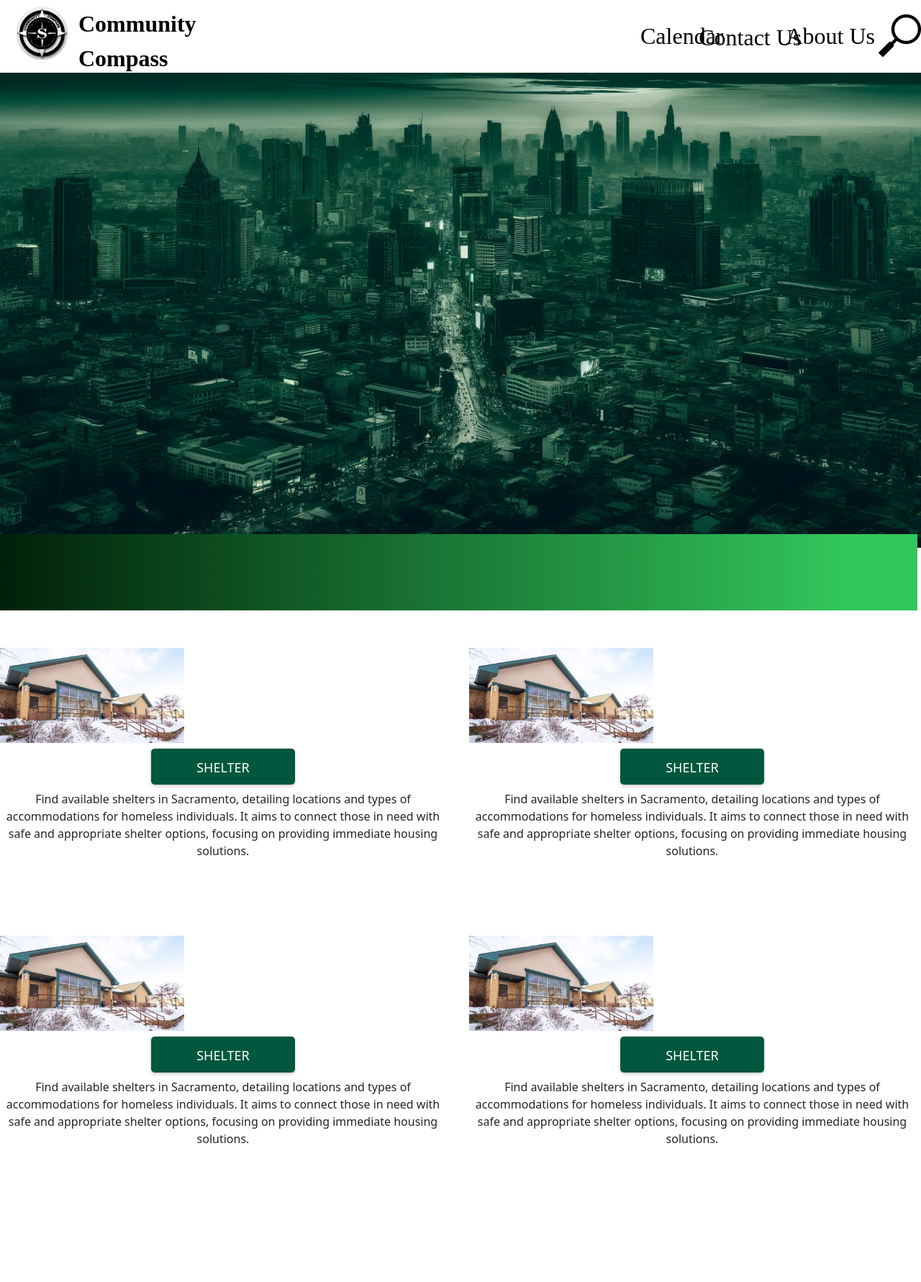
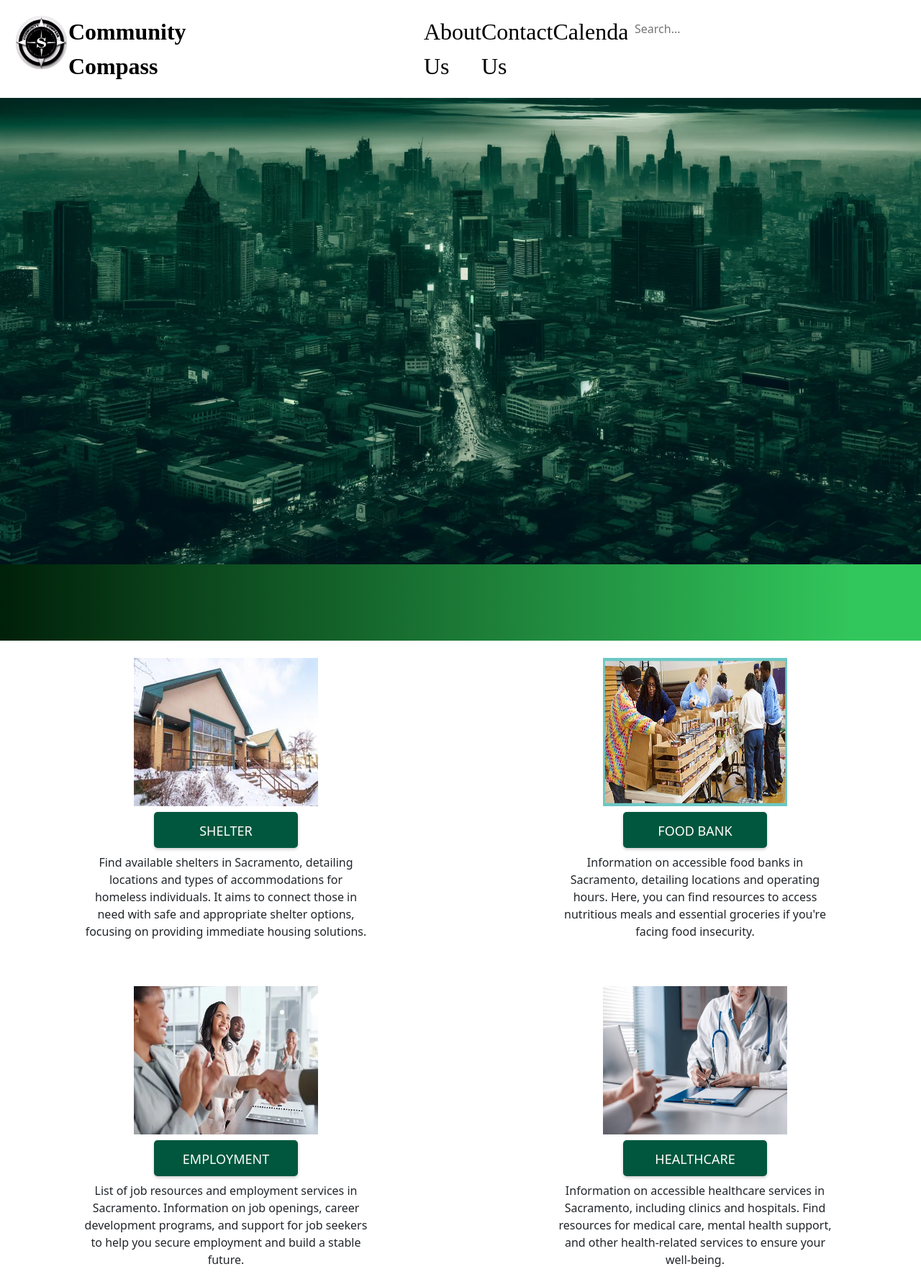
Before and after one commit to niv-reddy/CommunityCompass, a plain HTML site: page index.html in a window 1280 px wide. Shown: the top 1781 px of the page at 72% size. Drawn offline with nearby package versions, Linux system fonts and the light colour scheme.

Commit message:
updated homepage

```diff
--- a/index.html
+++ b/index.html
@@ -6,33 +6,25 @@
   crossorigin="anonymous"
 />
 <script src="https://ajax.googleapis.com/ajax/libs/jquery/3.7.1/jquery.min.js"></script>
-<!-- Main Page Container -->
+
+<!-- Banner Section -->
+<header style="background-color: white">
   <div
-  class="MainPage"
-  style="width: 100%; height: 100%; position: relative; background: #d8d2b8"
+    class="header-container"
+    style="display: flex; justify-content: space-between; padding: 20px"
   >
-  <!-- Banner Section -->
+    <div class="header-column">
+      <img
+        class="CcEmbelm"
+        style="width: 75px; height: 77.66px; flex: 1"
+        src="img/SCCLogo.PNG"
+      />
+    </div>
+
     <div
-    class="Banner"
-    style="background-color: white; width: 100%; height: 100px"
-  >
-    <div class="container">
-      <div
-        class="CcLogo"
+      class="header-column"
       style="
-          width: 278px;
-          height: 84px;
-          left: 21px;
-          top: 7px;
-          position: absolute;
-        "
-      >
-        <div
-          class="CommunityCompass"
-          style="
-            left: 88px;
-            top: 2px;
-            position: absolute;
+        flex: 8;
         color: black;
         font-size: 32px;
         font-family: 'Koh Santepheap';
@@ -42,37 +34,12 @@
     >
       Community<br />Compass
     </div>
-        <img
-          class="CcEmbelm"
-          style="
-            width: 75px;
-            height: 77.66px;
-            left: 0px;
-            top: 0px;
-            position: absolute;
-          "
-          src="img/SCCLogo.PNG"
-        />
-      </div>
-      <img
-        class="Search"
-        style="
-          width: 59px;
-          height: 59px;
-          right: 0%;
-          top: 20px;
-          position: absolute;
-          transform-origin: 0 0;
-        "
-        src="img/Search.png"
-      />
+
     <div
-        class="AboutUsButton"
+      class="header-column"
       onclick="window.location.href='AboutUs.html'"
       style="
-          right: 5%;
-          top: 26px;
-          position: absolute;
+        flex: 1;
         color: black;
         font-size: 32px;
         font-family: 'Kulim Park';
@@ -83,14 +50,10 @@
       About Us
     </div>
     <div
-        class="ContactUsButton"
+      class="header-column"
       onclick="window.location.href='contact.html'"
       style="
-          width: 168px;
-          height: 33px;
-          right: 11%;
-          top: 28px;
-          position: absolute;
+        flex: 1;
         color: black;
         font-size: 32px;
         font-family: 'Kulim Park';
@@ -101,14 +64,10 @@
       Contact Us
     </div>
     <div
-        class="ContactUsButton"
+      class="header-column"
       onclick="window.location.href='calendar.html'"
       style="
-          width: 134px;
-          height: 34px;
-          right: 20%;
-          top: 26px;
-          position: absolute;
+        flex: 1;
         color: black;
         font-size: 32px;
         font-family: 'Kulim Park';
@@ -118,35 +77,77 @@
     >
       Calendar
     </div>
+    <div class="header-column" style="flex: 1; z-index: 1050">
+      <div class="row">
+        <input
+          type="text"
+          id="input-box"
+          placeholder="Search..."
+          autocomplete="off"
+          style="
+            height: 40px;
+            width: 400px;
+            padding: 0 10px;
+            font-size: 16px;
+            border: none;
+          "
+        />
+      </div>
+      <div
+        class="result-box"
+        style="
+          z-index: 1050;
+          max-height: 200px;
+          overflow-y: auto;
+          background-color: #fff;
+          padding: 10px;
+        "
+      >
+        <style>
+          .result-box ul {
+            border-top: 1px solid #ffff;
+            padding: 10px;
+            margin: 0;
+            list-style-type: none;
+          }
+        </style>
       </div>
     </div>
-  <div class="container">
+  </div>
+</header>
+<div class="bannerSection">
   <img
     class="MainPageImg"
-      style="
-        width: 100%;
-        height: 660px;
-        left: 0px;
-        top: 101px;
-        position: absolute;
-      "
+    style="width: 100%; height: 81vh"
     src="img/SacBackrgound2.webp"
   />
 </div>
 
+<!-- Visual Divider -->
 <div
-    class="container"
-    style="display: flex; align-items: center; justify-content: center"
-  >
-    <div class="row" style="position: absolute; top: 900px">
-      <div class="col-md-6" style="padding-right: 20px; position: relative">
+  class="Divider"
+  style="
+    width: 100%;
+    height: 106px;
+    background: linear-gradient(
+      90deg,
+      #002009 0%,
+      #105624 30%,
+      #228f41 62%,
+      #32c75c 93%
+    );
+  "
+></div>
+
+<div class="row" style="padding: 3vh 0">
+  <div class="col-md-6" style="padding: 0 10vw">
     <img
       src="img/Shelter.jpg"
       style="
         width: 20vw; /* Adjusted to use full column width */
-            height: auto;
+        height: 206px;
         display: block; /* Ensures no extra space on sides */
-            margin-bottom: 8px; /* Space between image and button */
+        margin: 0 auto 8px auto; /* Centers the image and adds space below */
       "
     />
     <button
@@ -167,6 +168,7 @@
         margin: 0 auto; /* Centers the button horizontally */
         margin-bottom: 8px; /* Space between button and paragraph */
       "
+      onclick="window.location.href='Shelter.html'"
     >
       SHELTER
     </button>
@@ -176,20 +178,20 @@
         width: 100%; /* Full width to align text properly */
       "
     >
-          Find available shelters in Sacramento, detailing locations and types
-          of accommodations for homeless individuals. It aims to connect those
-          in need with safe and appropriate shelter options, focusing on
-          providing immediate housing solutions.
+      Find available shelters in Sacramento, detailing locations and types of
+      accommodations for homeless individuals. It aims to connect those in need
+      with safe and appropriate shelter options, focusing on providing immediate
+      housing solutions.
     </p>
   </div>
-      <div class="col-md-6" style="padding-right: 20px; position: relative">
+  <div class="col-md-6" style="padding: 0 10vw">
     <img
-          src="img/Shelter.jpg"
+      src="img/Food Bank.jpg"
       style="
         width: 20vw; /* Adjusted to use full column width */
-            height: auto;
+        height: 206px;
         display: block; /* Ensures no extra space on sides */
-            margin-bottom: 8px; /* Space between image and button */
+        margin: 0 auto 8px auto; /* Centers the image and adds space below */
       "
     />
     <button
@@ -210,8 +212,9 @@
         margin: 0 auto; /* Centers the button horizontally */
         margin-bottom: 8px; /* Space between button and paragraph */
       "
+      onclick="window.location.href='FoodBank.html'"
     >
-          SHELTER
+      FOOD BANK
     </button>
     <p
       style="
@@ -219,28 +222,22 @@
         width: 100%; /* Full width to align text properly */
       "
     >
-          Find available shelters in Sacramento, detailing locations and types
-          of accommodations for homeless individuals. It aims to connect those
-          in need with safe and appropriate shelter options, focusing on
-          providing immediate housing solutions.
+      Information on accessible food banks in Sacramento, detailing locations
+      and operating hours. Here, you can find resources to access nutritious
+      meals and essential groceries if you're facing food insecurity.
     </p>
   </div>
 </div>
-  </div>
 
-  <div
-    class="container"
-    style="display: flex; align-items: center; justify-content: center"
-  >
-    <div class="row" style="position: absolute; top: 1300px">
-      <div class="col-md-6" style="padding-right: 20px; position: relative">
+<div class="row" style="padding: 3vh 0">
+  <div class="col-md-6" style="padding: 0 10vw">
     <img
-          src="img/Shelter.jpg"
+      src="img/Employment.webp"
       style="
         width: 20vw; /* Adjusted to use full column width */
-            height: auto;
+        height: 206px;
         display: block; /* Ensures no extra space on sides */
-            margin-bottom: 8px; /* Space between image and button */
+        margin: 0 auto 8px auto; /* Centers the image and adds space below */
       "
     />
     <button
@@ -261,8 +258,9 @@
         margin: 0 auto; /* Centers the button horizontally */
         margin-bottom: 8px; /* Space between button and paragraph */
       "
+      onclick="window.location.href='Employment.html'"
     >
-          SHELTER
+      EMPLOYMENT
     </button>
     <p
       style="
@@ -270,20 +268,19 @@
         width: 100%; /* Full width to align text properly */
       "
     >
-          Find available shelters in Sacramento, detailing locations and types
-          of accommodations for homeless individuals. It aims to connect those
-          in need with safe and appropriate shelter options, focusing on
-          providing immediate housing solutions.
+      List of job resources and employment services in Sacramento. Information
+      on job openings, career development programs, and support for job seekers
+      to help you secure employment and build a stable future.
     </p>
   </div>
-      <div class="col-md-6" style="padding-right: 20px; position: relative">
+  <div class="col-md-6" style="padding: 0 10vw">
     <img
-          src="img/Shelter.jpg"
+      src="img/Health Care.jpg"
       style="
         width: 20vw; /* Adjusted to use full column width */
-            height: auto;
+        height: 206px;
         display: block; /* Ensures no extra space on sides */
-            margin-bottom: 8px; /* Space between image and button */
+        margin: 0 auto 8px auto; /* Centers the image and adds space below */
       "
     />
     <button
@@ -304,8 +301,9 @@
         margin: 0 auto; /* Centers the button horizontally */
         margin-bottom: 8px; /* Space between button and paragraph */
       "
+      onclick="window.location.href='HealthCare.html'"
     >
-          SHELTER
+      HEALTHCARE
     </button>
     <p
       style="
@@ -313,98 +311,70 @@
         width: 100%; /* Full width to align text properly */
       "
     >
-          Find available shelters in Sacramento, detailing locations and types
-          of accommodations for homeless individuals. It aims to connect those
-          in need with safe and appropriate shelter options, focusing on
-          providing immediate housing solutions.
+      Information on accessible healthcare services in Sacramento, including
+      clinics and hospitals. Find resources for medical care, mental health
+      support, and other health-related services to ensure your well-being.
     </p>
   </div>
 </div>
-  </div>
-
-  <!-- Visual Divider -->
-  <div
-    class="Divider"
-    style="
-      width: 100%;
-      height: 106px;
-      left: -5px;
-      top: 742px;
-      position: absolute;
-      background: linear-gradient(
-        90deg,
-        #002009 0%,
-        #105624 30%,
-        #228f41 62%,
-        #32c75c 93%
-      );
-    "
-  ></div>
 
 <!-- Footer Section -->
+<footer style="background-color: #292929">
   <div
-    class="Footer"
+    class="footer-container"
+    style="display: flex; justify-content: space-between; padding: 20px"
+  >
+    <div
+      class="footer-column"
       style="
-      width: 100%;
-      height: 30vh;
-      top: 1951px;
-      position: absolute;
-      background: #292929;
+        flex: 0; /* Each column takes equal space */
+        margin-left: 1vw; /* Add some padding around the columns */
       "
     >
+      <img
+        class="CcEmbelm"
+        style="width: 130px; height: 134.61px"
+        src="img/SCCLogo.PNG"
+        onclick="window.location.href='#'"
+      />
+    </div>
     <div
-      class="CcLogo"
+      class="footer-column"
       style="
-        width: 706px;
-        height: 134.61px;
-        left: 104px;
-        top: 30px;
-        position: absolute;
-      "
-    >
-      <div
-        class="CommunityCompass"
-        style="
-          width: 601px;
-          height: 81px;
-          left: 105px;
-          top: 34px;
-          position: absolute;
         text-align: center;
         color: white;
-          font-size: 48px;
+        font-size: 100px;
         font-family: 'Koh Santepheap';
         font-weight: 700;
         word-wrap: break-word;
+        flex: 1; /* Each column takes equal space */
       "
+      onclick="window.location.href='#'"
     >
       Community Compass
     </div>
-      <img
-        class="CcEmbelm"
+    <div
+      class="footer-column"
       style="
-          width: 130px;
-          height: 134.61px;
-          left: 0px;
-          top: 0px;
-          position: absolute;
+        flex: 0.5;
+        display: flex; /* Enables flexbox layout */
+        flex-direction: column; /* Stacks children vertically */
+        justify-content: center; /* Centers children vertically */
+        align-items: center; /* Centers children horizontally */
+        height: 100%; /* Takes full height of its container */
       "
-        src="img/SCCLogo.PNG"
-      />
-    </div>
+    >
       <div
         class="ContactUs"
         onclick="window.location.href = 'contact.html'"
         style="
-        left: 897px;
-        top: 134px;
-        position: absolute;
           text-align: center;
           color: white;
           font-size: 32px;
           font-family: 'Koh Santepheap';
           font-weight: 400;
           word-wrap: break-word;
+          margin: 2vh 0;
         "
       >
         Contact Us
@@ -413,25 +383,25 @@
         class="AboutUs"
         onclick="window.location.href = 'AboutUs.html'"
         style="
-        left: 909px;
-        top: 55px;
-        position: absolute;
           text-align: center;
           color: white;
           font-size: 32px;
           font-family: 'Koh Santepheap';
           font-weight: 400;
           word-wrap: break-word;
+          margin: 2vh 0;
         "
       >
         About Us
       </div>
+    </div>
+    <div
+      class="footer-column"
+      style="flex: 0.3; /* Each column takes equal space */"
+    >
       <div
         class="Resources"
         style="
-        left: 1150px;
-        top: 15px;
-        position: absolute;
           text-align: center;
           color: white;
           font-size: 32px;
@@ -446,9 +416,6 @@
         class="FoodBank"
         onclick="window.location.href = 'FoodBank.html'"
         style="
-        left: 1150px;
-        top: 97px;
-        position: absolute;
           text-align: center;
           color: white;
           font-size: 20px;
@@ -463,9 +430,6 @@
         class="Shelter"
         onclick="window.location.href = 'Shelter.html'"
         style="
-        left: 1150px;
-        top: 64px;
-        position: absolute;
           text-align: center;
           color: white;
           font-size: 20px;
@@ -480,9 +444,6 @@
         class="Employment"
         onclick="window.location.href = 'Employment.html'"
         style="
-        left: 1150px;
-        top: 130px;
-        position: absolute;
           text-align: center;
           color: white;
           font-size: 20px;
@@ -497,9 +458,6 @@
         class="HealthCare"
         onclick="window.location.href = 'Healthcare.html'"
         style="
-        left: 1150px;
-        top: 163px;
-        position: absolute;
           text-align: center;
           color: white;
           font-size: 20px;
@@ -514,9 +472,6 @@
         class="Calendar"
         onclick="window.location.href = 'calendar.html'"
         style="
-        left: 1150px;
-        top: 196px;
-        position: absolute;
           text-align: center;
           color: white;
           font-size: 20px;
@@ -529,3 +484,5 @@
       </div>
     </div>
   </div>
+</footer>
+<script src="js/script.js"></script>
```
Lines whose indentation alone changed are shown as unchanged.
